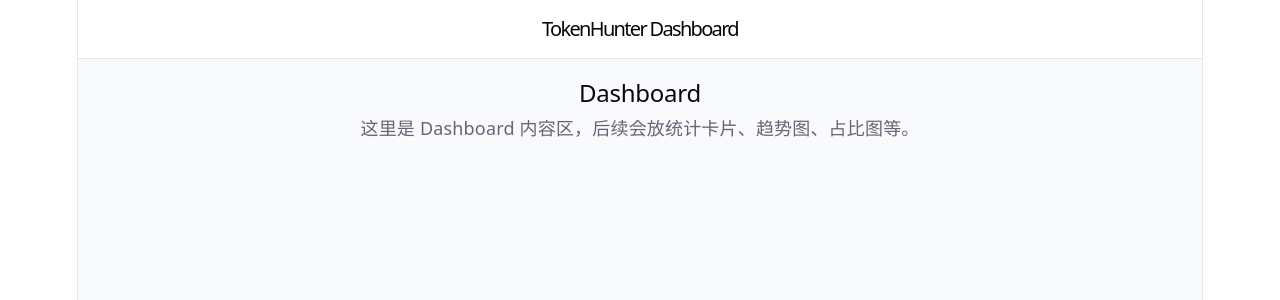
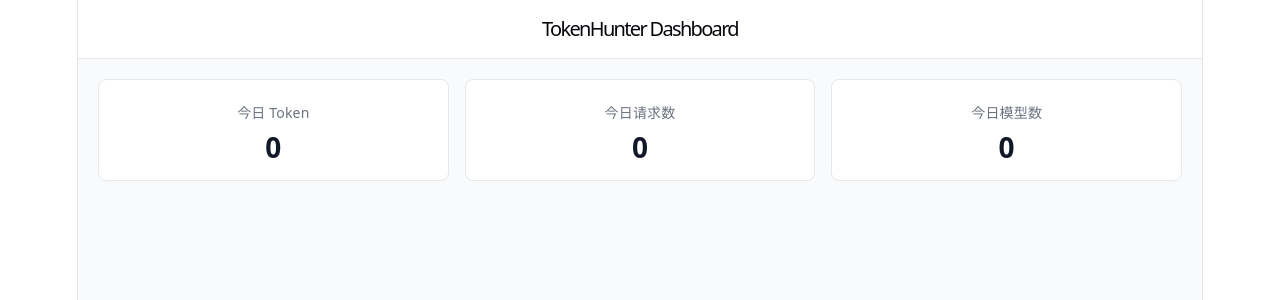
Before and after one commit to Ilstress/TokenHunter, a Vue app in the folder frontend/: page / in a window 1280 px wide. Shown: the top 300 px of the page. Built offline with nearby package versions, Linux system fonts and the light colour scheme.

Commit message:
checkpoint: after Task 4.6

```diff
--- /dev/null
+++ b/frontend/src/components/SummaryCards.vue
@@ -0,0 +1,44 @@
+<script setup lang="ts">
+</script>
+
+<template>
+  <div class="summary-cards">
+    <div class="card">
+      <div class="card-label">今日 Token</div>
+      <div class="card-value">0</div>
+    </div>
+    <div class="card">
+      <div class="card-label">今日请求数</div>
+      <div class="card-value">0</div>
+    </div>
+    <div class="card">
+      <div class="card-label">今日模型数</div>
+      <div class="card-value">0</div>
+    </div>
+  </div>
+</template>
+
+<style scoped>
+.summary-cards {
+  display: grid;
+  grid-template-columns: repeat(3, 1fr);
+  gap: 16px;
+  margin-bottom: 24px;
+}
+.card {
+  background: #fff;
+  border-radius: 8px;
+  padding: 20px;
+  border: 1px solid #e5e7eb;
+}
+.card-label {
+  font-size: 14px;
+  color: #6b7280;
+  margin-bottom: 8px;
+}
+.card-value {
+  font-size: 28px;
+  font-weight: 600;
+  color: #111827;
+}
+</style>
--- a/frontend/src/views/DashboardView.vue
+++ b/frontend/src/views/DashboardView.vue
@@ -1,9 +1,9 @@
 <script setup lang="ts">
+import SummaryCards from '../components/SummaryCards.vue'
 </script>
 
 <template>
   <div style="padding: 20px;">
-    <h2>Dashboard</h2>
-    <p>这里是 Dashboard 内容区，后续会放统计卡片、趋势图、占比图等。</p>
+    <SummaryCards />
   </div>
 </template>
```
